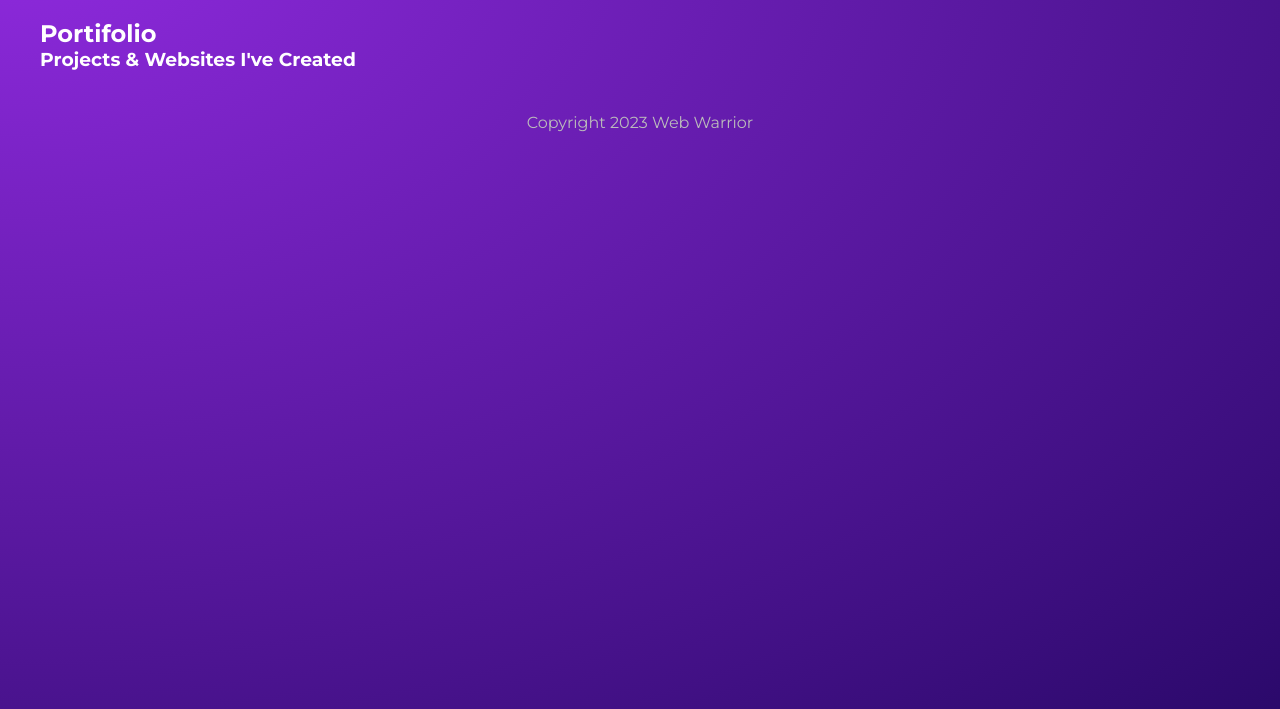
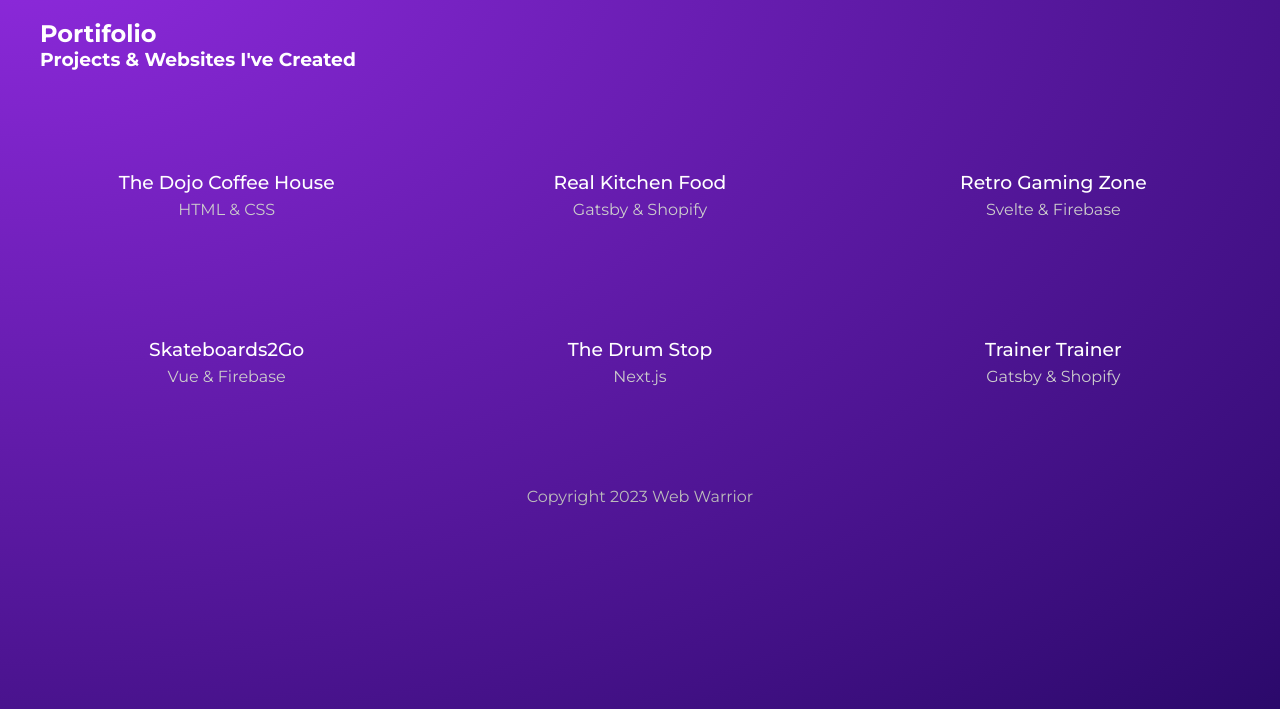
Before and after one commit to DiogoGDF/web-warrior, a Gatsby site: page /projects in a window 1280 px wide. Shown: the part 91-800 px from the top of the page. Built offline with nearby package versions, Linux system fonts and the light colour scheme; Gatsby itself is replaced by a stand-in of ours.

Commit message:
feat: load projects from query

```diff
--- a/src/pages/index.js
+++ b/src/pages/index.js
@@ -1,5 +1,5 @@
 import React from "react"
-import { Link, graphql } from 'gatsby'
+import { Link } from 'gatsby'
 import Layout from "../components/Layout"
 import * as styles from '../styles/home.module.css'
 
--- a/src/pages/projects/index.js
+++ b/src/pages/projects/index.js
@@ -1,14 +1,42 @@
 import React from 'react'
 import Layout from '../../components/Layout'
 import * as styles from '../../styles/projects.module.css'
+import { Link, graphql } from 'gatsby'
 
-export default function Projects() {
+export default function Projects({ data }) {
+    const projects = data.allMarkdownRemark.nodes
     return (
         <Layout>
             <div className={styles.portifolio}>
                 <h2>Portifolio</h2>
                 <h3>Projects & Websites I've Created</h3>
+                <div className={styles.projects}>
+                    {projects.map(project => (
+                        <Link to={"/projects/" + project.frontmatter.slug} key={project.id}>
+                            <div>
+                                <h3>{ project.frontmatter.title }</h3>
+                                <p>{ project.frontmatter.stack }</p>
+                            </div>
+                        </Link>
+                    ))}
+                </div>
             </div>
         </Layout>
     )
 }
+
+//export page query
+export const query = graphql`
+    query ProjectsPage {
+        allMarkdownRemark {
+        nodes {
+            frontmatter {
+            stack
+            title
+            slug
+            }
+            id
+        }
+        }
+    }
+`
--- a/src/styles/projects.module.css
+++ b/src/styles/projects.module.css
@@ -11,3 +11,19 @@
     font-size: 2em;
     font-weight: 400;
 }
+.projects {
+    display: grid;
+    grid-template-columns: 1fr 1fr 1fr;
+    grid-gap: 80px;
+    margin: 80px 20px;
+  }
+  .projects h3 {
+    text-align: center;
+    margin: 20px auto 0px;
+    font-weight: 500;
+  }
+  .projects p {
+    text-align: center;
+    color: #ccc;
+    margin-top: 4px;
+  }
```
